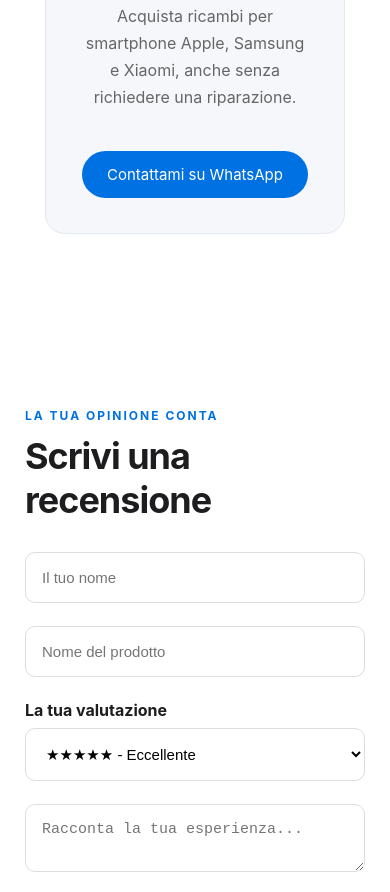
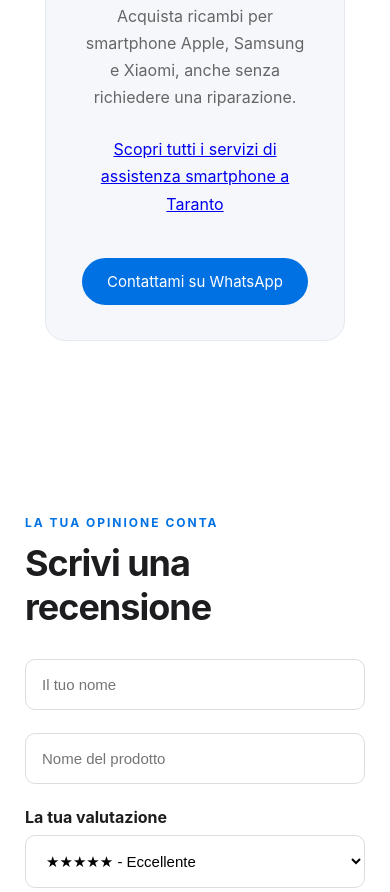
Before and after one commit to RicambiSmartphone/techreview, a plain HTML site: page index.html in a window 390 px wide. Shown: the part 4693-5585 px from the top of the page. Drawn offline with nearby package versions, Linux system fonts and the light colour scheme; no server answers.

Commit message:
Aggiunge collegamento alla pagina assistenza smartphone

```diff
--- a/index.html
+++ b/index.html
@@ -148,6 +148,7 @@
       <p>Riparazione di smartphone a domicilio a Taranto e dintorni. Contattami per informazioni e preventivi.</p>
       <h3>📱 Vendita ricambi</h3>
       <p>Acquista ricambi per smartphone Apple, Samsung e Xiaomi, anche senza richiedere una riparazione.</p>
+      <p><a href="riparazioni-smartphone-taranto.html">Scopri tutti i servizi di assistenza smartphone a Taranto</a></p>
       <a class="cta" href="https://wa.me/393793751457">Contattami su WhatsApp</a>
     </div>
   </section>
```
